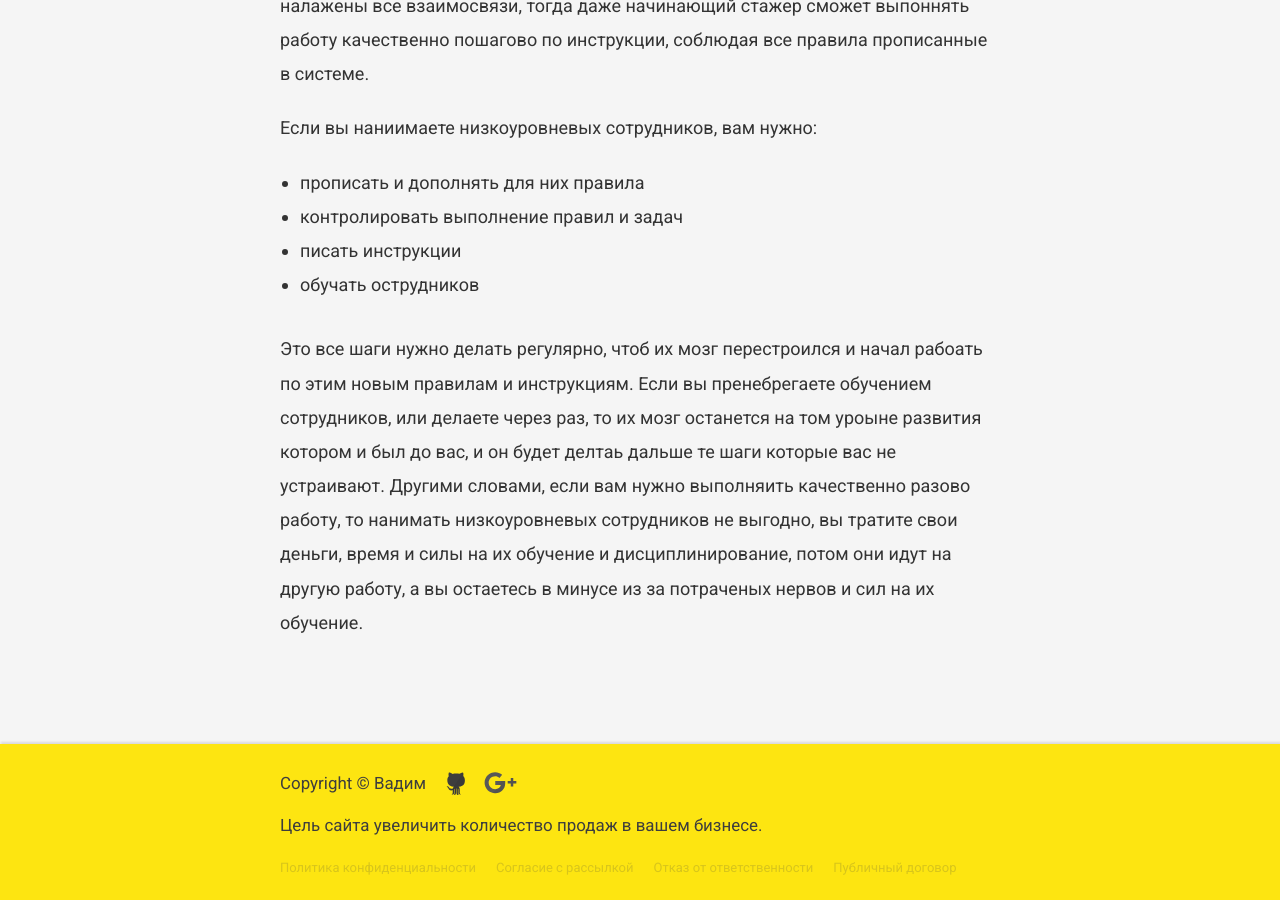
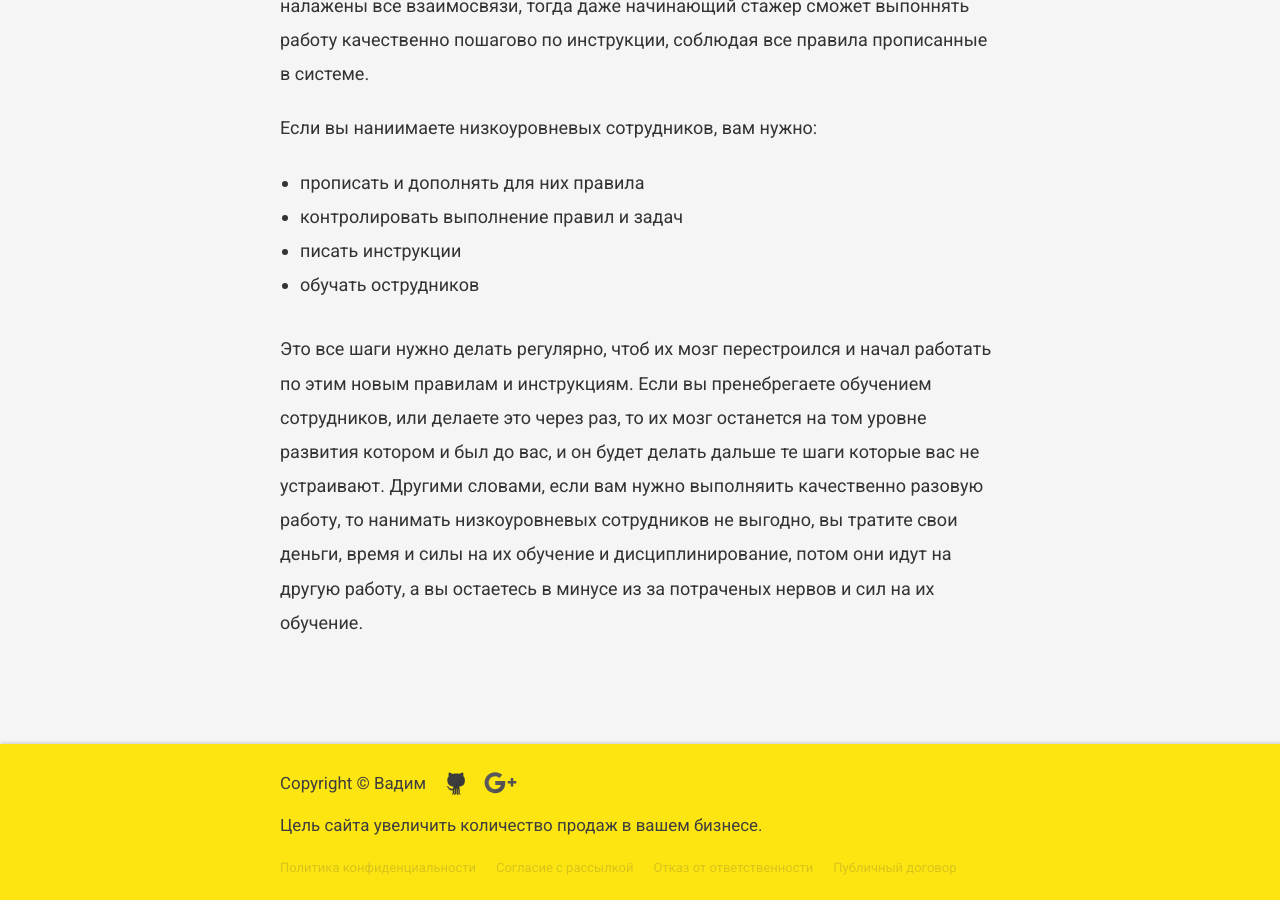
Before and after one commit to VadymVolos/vadymvolos.github.io, a Jekyll site: the page built from _posts/management/2017-06-02-esli-u-vas-plokhiye-rabotniki.md, in a window 1280 px wide and 900 px high, scrolled down 2095 px. Built offline with Jekyll 4.4.1, drawn with Linux system fonts in a browser that asks for light colours; nearby versions of some CDN libraries; comment, search, counter and statistics services are not loaded.

Commit message:
Update 2017-06-02-esli-u-vas-plokhiye-rabotniki.md

```diff
--- a/_posts/management/2017-06-02-esli-u-vas-plokhiye-rabotniki.md
+++ b/_posts/management/2017-06-02-esli-u-vas-plokhiye-rabotniki.md
@@ -51,4 +51,4 @@
 обучать острудников
 </li>
 </ul>
-Это все шаги нужно делать регулярно, чтоб их мозг перестроился и начал рабоать по этим новым правилам и инструкциям. Если вы пренебрегаете обучением сотрудников, или делаете через раз, то их мозг останется на том уроыне развития котором и был до вас, и он будет делтаь дальше те шаги которые вас не устраивают. Другими словами, если вам нужно выполняить качественно разово работу, то нанимать низкоуровневых сотрудников не выгодно, вы тратите свои деньги, время и силы на их обучение и дисциплинирование, потом они идут на другую работу, а вы остаетесь в минусе из за потраченых нервов и сил на их обучение.
+Это все шаги нужно делать регулярно, чтоб их мозг перестроился и начал работать по этим новым правилам и инструкциям. Если вы пренебрегаете обучением сотрудников, или делаете это через раз, то их мозг останется на том уровне развития котором и был до вас, и он будет делать дальше те шаги которые вас не устраивают. Другими словами, если вам нужно выполняить качественно разовую работу, то нанимать низкоуровневых сотрудников не выгодно, вы тратите свои деньги, время и силы на их обучение и дисциплинирование, потом они идут на другую работу, а вы остаетесь в минусе из за потраченых нервов и сил на их обучение.
```
